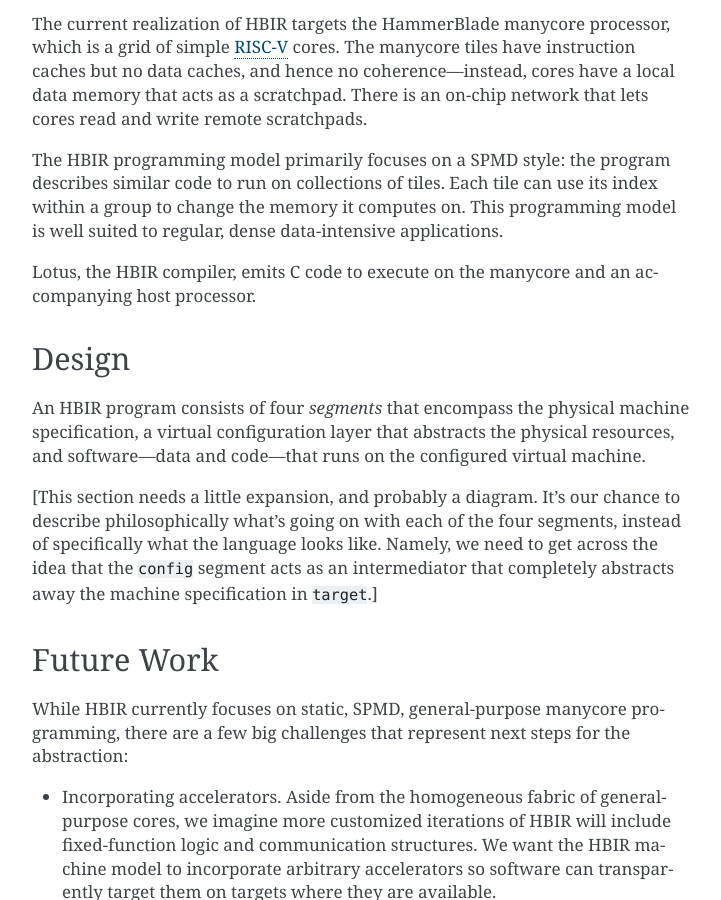
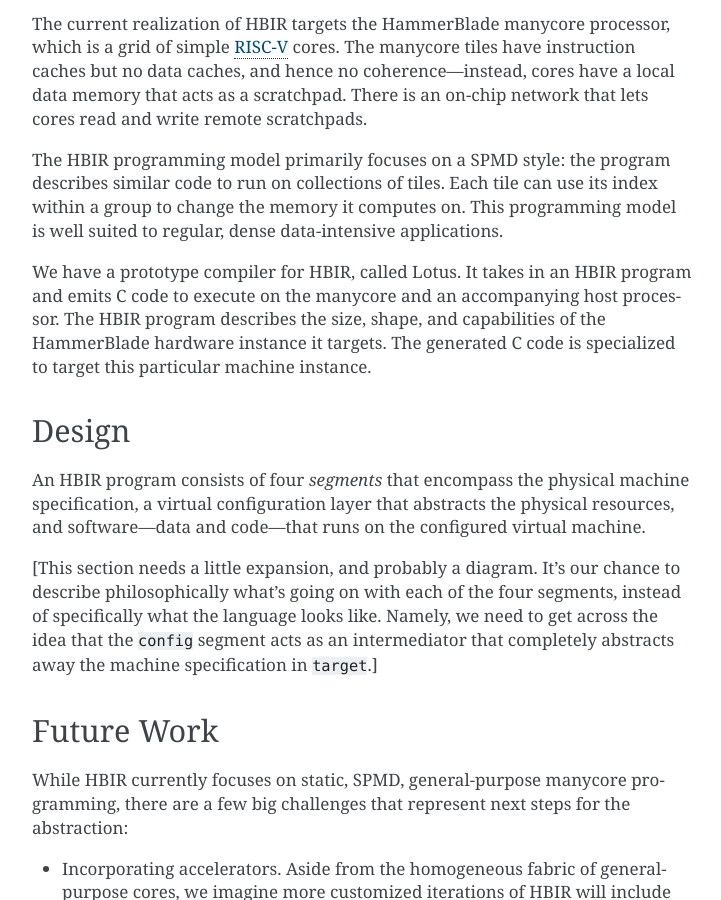
Before and after one commit to cucapra/hbir, a Sphinx documentation site: the page built from docs/overview.md, in a window 1280 px wide and 900 px high, scrolled down 1241 px. Shown: the whole window, without its empty margins (388-1109 px from the left). Built offline with Sphinx 7.4.7, drawn with Linux system fonts in a browser that asks for light colours; formulas are drawn with MathJax 3.

Commit message:
More on Lotus

```diff
--- a/docs/overview.md
+++ b/docs/overview.md
@@ -46,7 +46,10 @@
 Each tile can use its index within a group to change the memory it computes on.
 This programming model is well suited to regular, dense data-intensive applications.
 
-Lotus, the HBIR compiler, emits C code to execute on the manycore and an accompanying host processor.
+We have a prototype compiler for HBIR, called Lotus.
+It takes in an HBIR program and emits C code to execute on the manycore and an accompanying host processor.
+The HBIR program describes the size, shape, and capabilities of the HammerBlade hardware instance it targets.
+The generated C code is specialized to target this particular machine instance.
 
 [risc-v]: https://riscv.org
 
```
